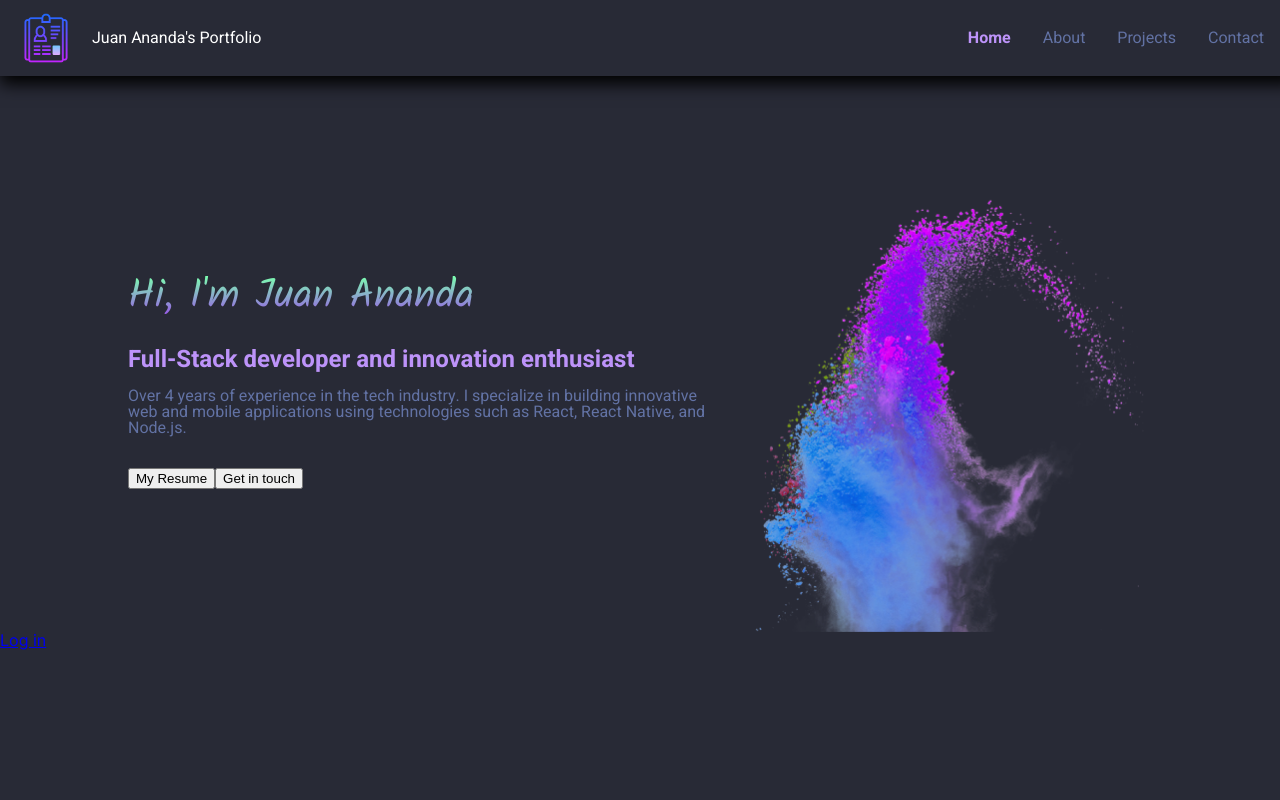
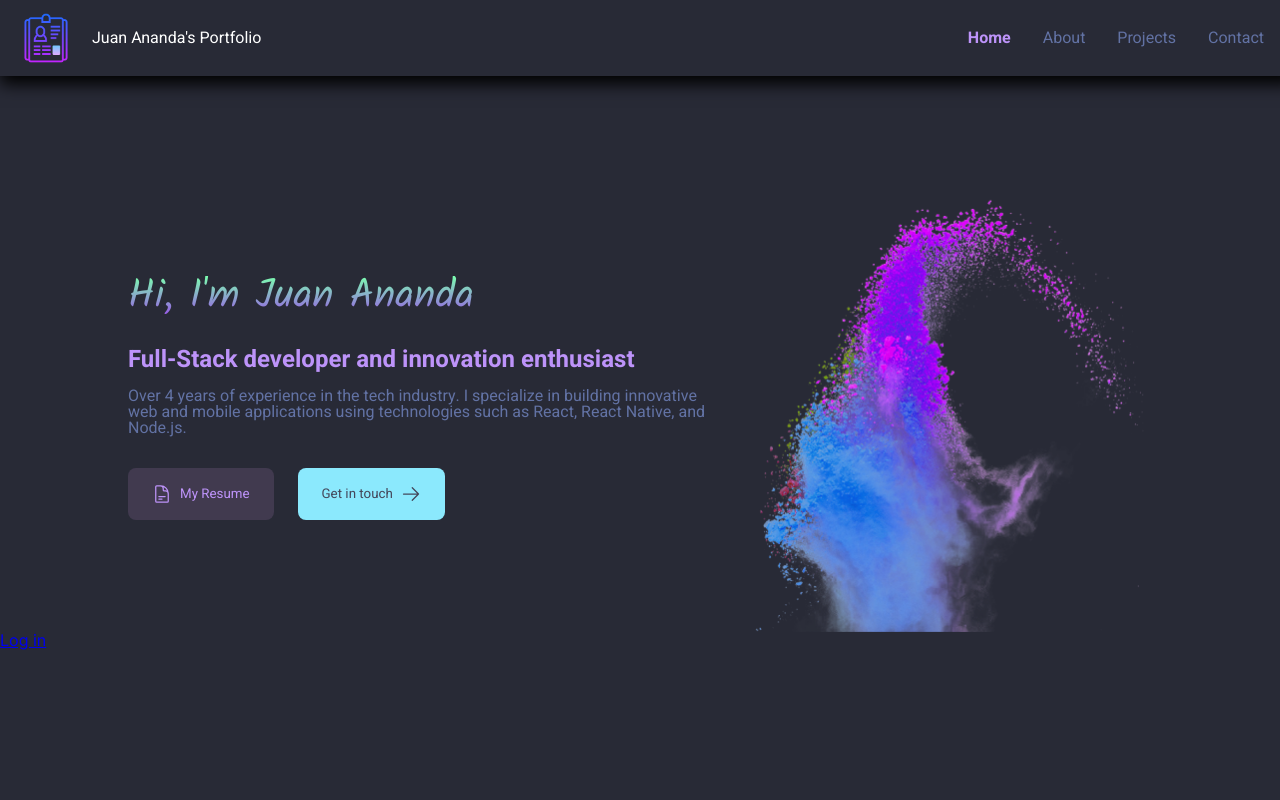
Before and after one commit to juanoude/personal-portfolio, a Next.js app: page / in a window 1280 px wide. Shown: the top 800 px of the page. Built offline with nearby package versions, Linux system fonts and the light colour scheme; a web font is replaced by a local one.

Commit message:
chore(buttons): creating button styles

```diff
--- /dev/null
+++ b/app/ui/components/custom-button.tsx
@@ -0,0 +1,54 @@
+'use client';
+
+import { heebo } from '@/app/ui/fonts';
+import { PropsWithChildren } from 'react';
+import styled from 'styled-components';
+import { draculaColors, themeColors } from '@/app/ui/theme';
+
+
+interface CustomButtonProps extends PropsWithChildren {
+  type: "primary" | "secondary";
+  color?: string;
+}
+
+export function CustomButton(props: CustomButtonProps) {
+  const { type, color } = props;
+
+  const defaultType = type ?? 'primary';
+
+  return (
+    <CustomButtonEl className={heebo.className}
+        color={color}
+        type={defaultType}>
+      {props.children}
+    </CustomButtonEl>
+  );
+}
+
+const CustomButtonEl = styled.button<CustomButtonProps>`
+  display: flex;
+  align-items: center;
+  background-color: ${props => props.type === 'primary'
+    ? themeColors.buttonPrimaryDefault
+    : themeColors.surfaceSecondary};
+  color: ${props => !!props.color
+    ? props.color
+    : props.type === 'primary'
+      ? themeColors.primaryButtonLabel
+      : themeColors.textPrimary };
+  border: 0;
+  border-radius: 8px;
+  padding: 16px 24px;
+  margin-right: 24px;
+  cursor: pointer;
+  transition: 0.3s;
+
+  &:hover {
+    background-color: ${props => props.type === 'primary'
+      ? draculaColors.red
+      : draculaColors.foreground};
+    color: ${props => props.type === 'primary'
+      ? draculaColors.foreground
+      : draculaColors.currentLine};
+  }
+`;
--- a/app/ui/home/hero-banner.tsx
+++ b/app/ui/home/hero-banner.tsx
@@ -3,6 +3,8 @@
 import { heebo, kalam } from '@/app/ui/fonts';
 import Image from 'next/image';
 import styled from 'styled-components';
+import { DocumentTextIcon, ArrowRightIcon } from '@heroicons/react/24/outline';
+import { CustomButton } from '../components/custom-button';
 
 export default function HeroBanner() {
   return (
@@ -14,8 +16,14 @@ export default function HeroBanner() {
         <HeroSubTitle>Full-Stack developer and innovation enthusiast</HeroSubTitle>
         <HeroText>Over 4 years of experience in the tech industry. I specialize in building innovative web and mobile applications using technologies such as React, React Native, and Node.js.</HeroText>
         <ButtonsContainer>
-          <HeroBtn>My Resume</HeroBtn>
-          <HeroBtn>Get in touch</HeroBtn>
+          <CustomButton type="secondary">
+            <DocumentTextIcon style={{ marginRight: "8px" }} width={20} height={20} />
+            <span style={{ whiteSpace: 'nowrap'}}>My Resume</span>
+          </CustomButton>
+          <CustomButton type="primary">
+            Get in touch
+            <ArrowRightIcon style={{ marginLeft: "8px"}} width={20} height={20} />
+          </CustomButton>
         </ButtonsContainer>
       </div>
 
@@ -63,7 +71,3 @@ const ButtonsContainer = styled.div`
   display: flex;
   flex-direction: row;
 `;
-
-const HeroBtn = styled.button`
-
-`;
--- /dev/null
+++ b/app/ui/theme.ts
@@ -0,0 +1,30 @@
+export const themeColors = {
+    surfaceBackground: "#282A36",
+    surfacePrimary: "#44475A",
+    surfaceSecondary: "#413A4F",
+    surfaceTertiary: "#4E4563",
+    buttonPrimaryDefault: "#8BE9FD",
+    buttonPrimaryHover: "#50FA7B",
+    techsColor: "#50FA7B",
+    primaryButtonLabel: "#44475A",
+    textPrimary: "#BD93F9",
+    textSecondary: "#6272A4",
+    textHighlight: "#50FA7B",
+    strokeFocusState: "#F5F6F6",
+    strokeHighlight: "#7DFFAF",
+    strokeBase: "#413A4F",
+}
+
+export const draculaColors = {
+    background: "#282A36",
+    currentLine: "#44475A",
+    foreground: "#F8F8F2",
+    comment: "#6272A4",
+    cyan: "#8BE9FD",
+    green: "#50FA7B",
+    orange: "#FFB86C",
+    pink: "#FF79C6",
+    purple: "#BD93F9",
+    red: "#FF5555",
+    yellow: "#F1FA8C"
+}
```
